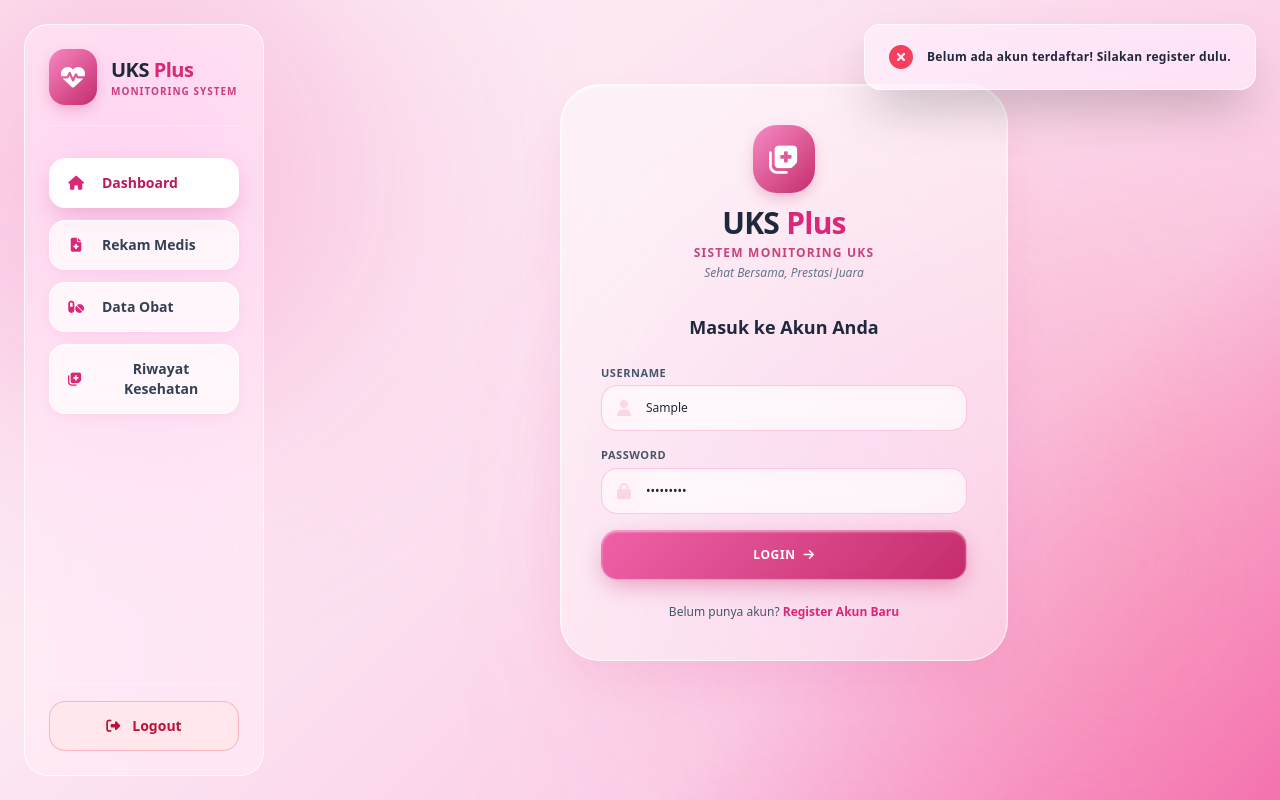
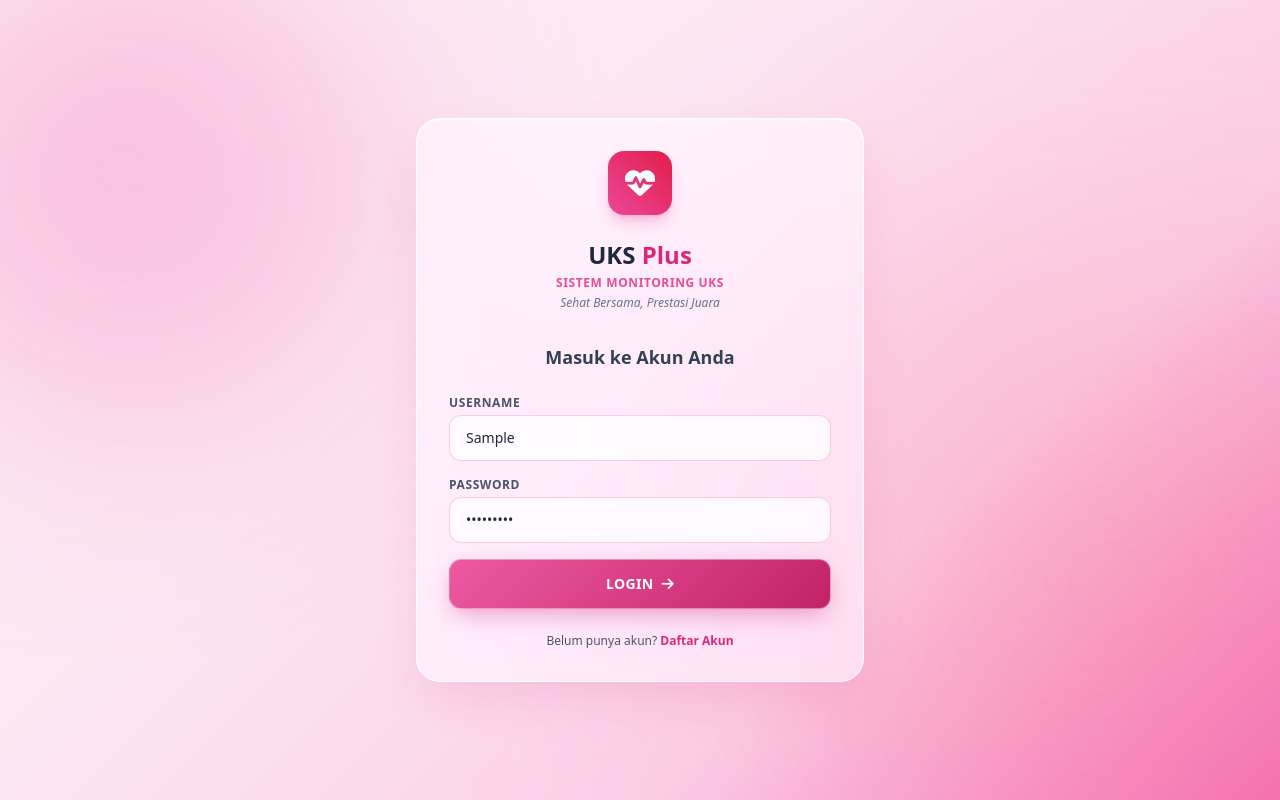
Before and after one commit to malikmagika6-source/uksrepository, a plain HTML site: page index.html in a window 1280 px wide. Both pictures are taken after typing "Sample", "Sample123" into the empty fields and a click on the button "LOGIN". Drawn offline with nearby package versions, Linux system fonts and the light colour scheme; files that its build step writes are made by us from their sources; files whose address does not match are found by name.

Commit message:
Update index.html

```diff
--- a/index.html
+++ b/index.html
@@ -11,10 +11,8 @@
     <!-- Google Fonts Inter -->
     <link href="https://fonts.googleapis.com/css2?family=Inter:wght@300;400;500;600;700;800;900&display=swap" rel="stylesheet">
 
-    <!-- Link CSS Eksternal (Opsional) -->
     <link rel="stylesheet" href="css/style.css">
 
-    <!-- CSS Embedded Langsung Agar Vercel Pasti Membaca Stylingnya -->
     <style>
         body {
             font-family: 'Inter', sans-serif;
@@ -23,171 +21,172 @@
         }
 
         .glass-card {
-            background: rgba(255, 255, 255, 0.45);
+            background: rgba(255, 255, 255, 0.55);
             backdrop-filter: blur(25px) saturate(190%);
             -webkit-backdrop-filter: blur(25px) saturate(190%);
-            border: 1px solid rgba(255, 255, 255, 0.7);
-            box-shadow: 0 20px 50px -10px rgba(219, 39, 119, 0.12), inset 0 1px 2px 0 rgba(255, 255, 255, 0.9);
+            border: 1px solid rgba(255, 255, 255, 0.8);
+            box-shadow: 0 20px 50px -10px rgba(219, 39, 119, 0.15), inset 0 1px 2px 0 rgba(255, 255, 255, 0.9);
         }
 
-        .glass-sidebar {
-            background: rgba(255, 241, 245, 0.55);
-            backdrop-filter: blur(30px) saturate(200%);
-            -webkit-backdrop-filter: blur(30px) saturate(200%);
-            border: 1px solid rgba(255, 255, 255, 0.8);
-            box-shadow: 0 25px 50px -12px rgba(190, 24, 93, 0.15);
-        }
-
-        .liquid-btn {
-            position: relative;
+        .glass-input {
             background: rgba(255, 255, 255, 0.65);
-            backdrop-filter: blur(12px);
-            border: 1px solid rgba(255, 255, 255, 0.8);
-            box-shadow: 0 4px 15px -3px rgba(190, 24, 93, 0.08), inset 0 1px 1px 0 rgba(255, 255, 255, 0.9);
-            transition: all 0.3s cubic-bezier(0.175, 0.885, 0.32, 1.275);
-        }
-
-        .liquid-btn:hover {
-            background: rgba(255, 255, 255, 0.9);
-            transform: translateY(-2px) scale(1.01);
-            box-shadow: 0 10px 25px -5px rgba(219, 39, 119, 0.2);
-        }
-
-        .liquid-btn:active, .liquid-btn-danger:active {
-            transform: scale(0.93) translateY(2px) !important;
-        }
-
-        .liquid-btn-danger {
-            background: rgba(255, 228, 230, 0.6);
-            backdrop-filter: blur(10px);
-            border: 1px solid rgba(244, 63, 94, 0.3);
+            backdrop-filter: blur(15px);
+            border: 1px solid rgba(244, 114, 182, 0.35);
             transition: all 0.3s ease;
         }
 
-        .liquid-btn-danger:hover {
-            background: rgba(244, 63, 94, 0.9);
-            color: white;
-            box-shadow: 0 8px 20px -4px rgba(244, 63, 94, 0.4);
+        .glass-input:focus {
+            background: rgba(255, 255, 255, 0.9);
+            border-color: #db2777;
+            box-shadow: 0 0 0 4px rgba(219, 39, 119, 0.15);
+            outline: none;
         }
 
-        .liquid-badge {
-            background: linear-gradient(135deg, rgba(244, 114, 182, 0.8) 0%, rgba(190, 24, 93, 0.9) 100%);
-            box-shadow: 0 6px 15px -3px rgba(190, 24, 93, 0.3);
+        .liquid-btn-primary {
+            background: linear-gradient(135deg, rgba(236, 72, 153, 0.9) 0%, rgba(190, 24, 93, 0.95) 100%);
+            border: 1px solid rgba(255, 255, 255, 0.4);
+            color: white;
+            box-shadow: 0 8px 25px -5px rgba(190, 24, 93, 0.4);
+            transition: all 0.2s ease;
         }
 
-        .nav-btn-active {
-            background: rgba(255, 255, 255, 0.95) !important;
-            border: 1px solid rgba(255, 255, 255, 1) !important;
-            color: #be185d !important;
-            font-weight: 800 !important;
-            box-shadow: 0 10px 25px -5px rgba(190, 24, 93, 0.25) !important;
+        .liquid-btn-primary:hover {
+            transform: translateY(-2px);
+            box-shadow: 0 12px 30px -5px rgba(190, 24, 93, 0.5);
+        }
+
+        .liquid-btn-primary:active {
+            transform: scale(0.95);
         }
     </style>
 </head>
-<body class="font-sans min-h-screen text-slate-800 antialiased selection:bg-pink-400 selection:text-white overflow-x-hidden relative">
+<body class="font-sans min-h-screen text-slate-800 antialiased selection:bg-pink-400 selection:text-white flex items-center justify-center p-4">
 
-    <!-- Ambient Glowing Blobs untuk Efek Pembiasan Kaca -->
+    <!-- Ambient Glowing Blobs -->
     <div class="fixed top-[-10%] left-[-10%] w-[500px] h-[500px] bg-pink-400/40 rounded-full blur-[130px] pointer-events-none animate-pulse"></div>
     <div class="fixed bottom-[-10%] right-[-10%] w-[600px] h-[600px] bg-rose-400/30 rounded-full blur-[150px] pointer-events-none"></div>
-    <div class="fixed top-[40%] right-[20%] w-[350px] h-[350px] bg-fuchsia-300/30 rounded-full blur-[100px] pointer-events-none"></div>
 
-    <!-- Container Utama SPA -->
-    <div id="app" class="min-h-screen flex flex-col md:flex-row relative z-10">
-
-        <!-- Mobile Header & Hamburger Button -->
-        <div class="md:hidden flex items-center justify-between p-4 glass-card border-b border-white/40 sticky top-0 z-30">
-            <div class="flex items-center gap-3">
-                <div class="liquid-badge p-2.5 text-white rounded-xl flex items-center justify-center">
-                    <i class="fa-solid fa-heart-pulse text-lg"></i>
-                </div>
-                <h1 class="font-black text-lg tracking-tight text-slate-800">UKS <span class="text-pink-600 font-extrabold">Plus</span></h1>
-            </div>
-            <button onclick="toggleMobileSidebar()" class="liquid-btn p-3 rounded-2xl text-pink-600 text-lg">
-                <i class="fa-solid fa-bars" id="hamburger-icon"></i>
-            </button>
-        </div>
-
-        <!-- Sidebar Navigation (Liquid Glass Style) -->
-        <aside id="sidebar-nav" class="fixed inset-y-0 left-0 transform -translate-x-full md:translate-x-0 md:static md:flex flex-col w-72 p-6 justify-between min-h-screen z-40 transition-transform duration-300 ease-in-out">
-            <div class="glass-sidebar p-6 rounded-3xl space-y-8 flex-1 flex flex-col shadow-2xl md:shadow-none">
-
-                <!-- Header Sidebar & Tombol Close Mobile -->
-                <div class="flex items-center justify-between pb-5 border-b border-white/30">
-                    <div class="flex items-center gap-3.5">
-                        <div class="liquid-badge p-3 text-white rounded-2xl flex items-center justify-center">
-                            <i class="fa-solid fa-heart-pulse text-2xl"></i>
-                        </div>
-                        <div>
-                            <h1 class="font-black text-xl tracking-tight text-slate-800">UKS <span class="text-pink-600 font-extrabold">Plus</span></h1>
-                            <p class="text-[10px] text-pink-700/80 font-bold uppercase tracking-widest">Monitoring System</p>
-                        </div>
-                    </div>
-                    <button onclick="toggleMobileSidebar()" class="md:hidden text-slate-500 hover:text-pink-600">
-                        <i class="fa-solid fa-xmark text-xl"></i>
-                    </button>
-                </div>
-
-                <!-- Navigasi Utama (Kotak-Kotak Pelapis Pink) -->
-                <nav class="space-y-3 flex-1">
-                    <button onclick="navigateTo('dashboard'); toggleMobileSidebar();" id="nav-dashboard" class="liquid-btn nav-btn w-full flex items-center gap-4 px-4 py-3.5 rounded-2xl text-sm font-semibold text-slate-700 nav-btn-active">
-                        <i class="fa-solid fa-house w-5 text-center text-pink-600"></i>
-                        <span>Dashboard</span>
-                    </button>
-                    <button onclick="navigateTo('form-rekam-medis'); toggleMobileSidebar();" id="nav-form-rekam-medis" class="liquid-btn nav-btn w-full flex items-center gap-4 px-4 py-3.5 rounded-2xl text-sm font-semibold text-slate-700">
-                        <i class="fa-solid fa-file-medical w-5 text-center text-pink-600"></i>
-                        <span>Rekam Medis</span>
-                    </button>
-                    <button onclick="navigateTo('stok-obat'); toggleMobileSidebar();" id="nav-stok-obat" class="liquid-btn nav-btn w-full flex items-center gap-4 px-4 py-3.5 rounded-2xl text-sm font-semibold text-slate-700">
-                        <i class="fa-solid fa-pills w-5 text-center text-pink-600"></i>
-                        <span>Data Obat</span>
-                    </button>
-                    <button onclick="navigateTo('riwayat-kesehatan'); toggleMobileSidebar();" id="nav-riwayat-kesehatan" class="liquid-btn nav-btn w-full flex items-center gap-4 px-4 py-3.5 rounded-2xl text-sm font-semibold text-slate-700">
-                        <i class="fa-solid fa-notes-medical w-5 text-center text-pink-600"></i>
-                        <span>Riwayat Kesehatan</span>
-                    </button>
-                </nav>
-
-                <!-- Tombol Logout -->
-                <div class="pt-4 border-t border-white/30">
-                    <button onclick="handleLogout()" class="liquid-btn-danger w-full flex items-center justify-center gap-3 px-4 py-3.5 rounded-2xl text-sm font-bold text-rose-700">
-                        <i class="fa-solid fa-right-from-bracket"></i>
-                        <span>Logout</span>
-                    </button>
-                </div>
-            </div>
-        </aside>
-
-        <!-- Overlay Gelap saat Sidebar Mobile Terbuka -->
-        <div id="sidebar-overlay" onclick="toggleMobileSidebar()" class="fixed inset-0 bg-black/20 backdrop-blur-sm z-30 hidden md:hidden"></div>
-
-        <!-- Area Konten Utama -->
-        <main id="main-content" class="flex-1 p-4 md:p-8 overflow-y-auto min-h-screen flex flex-col justify-between">
-            <div id="page-container" class="max-w-7xl mx-auto w-full"></div>
-        </main>
+    <!-- Main Dynamic Container -->
+    <div id="app" class="w-full max-w-md relative z-10">
+        <!-- Render Auth Form / Dashboard via JavaScript -->
     </div>
 
-    <!-- Notification Toast Modal -->
-    <div id="toast" class="fixed top-6 right-6 z-50 transform translate-y-[-180%] opacity-0 transition-all duration-500 ease-spring flex items-center gap-3.5 px-6 py-4 rounded-2xl glass-card shadow-2xl pointer-events-none">
-        <div id="toast-icon" class="text-2xl"></div>
-        <div id="toast-message" class="text-xs font-bold text-slate-800 tracking-wide"></div>
-    </div>
-
-    <!-- Script Toggle Mobile -->
-    <script>
-        function toggleMobileSidebar() {
-            const sidebar = document.getElementById('sidebar-nav');
-            const overlay = document.getElementById('sidebar-overlay');
-
-            if (sidebar && overlay) {
-                sidebar.classList.toggle('-translate-x-full');
-                overlay.classList.toggle('hidden');
-            }
-        }
-    </script>
-
-    <!-- Modul JavaScript SPA -->
+    <!-- Modul JavaScript External -->
     <script src="js/data.js"></script>
     <script src="js/auth.js"></script>
     <script src="js/app.js"></script>
+
+    <!-- Inline Fallback Controller untuk Menjamin Tombol Berfungsi di Vercel -->
+    <script>
+        // Pengecekan Login saat Halaman Dimuat
+        document.addEventListener('DOMContentLoaded', function() {
+            checkAuthAndRender();
+        });
+
+        function checkAuthAndRender() {
+            const currentUser = localStorage.getItem('uks_user');
+            const app = document.getElementById('app');
+
+            if (!currentUser) {
+                renderLoginForm();
+            } else {
+                // Jika sudah login, redirect / render app utama
+                if (typeof renderDashboardApp === 'function') {
+                    renderDashboardApp();
+                } else {
+                    renderLoginForm();
+                }
+            }
+        }
+
+        function renderLoginForm() {
+            const app = document.getElementById('app');
+            app.innerHTML = `
+                <div class="glass-card p-8 rounded-3xl text-center space-y-6">
+                    <div class="flex justify-center">
+                        <div class="w-16 h-16 bg-gradient-to-tr from-pink-500 to-rose-600 rounded-2xl flex items-center justify-center text-white text-3xl shadow-lg shadow-pink-500/30">
+                            <i class="fa-solid fa-heart-pulse"></i>
+                        </div>
+                    </div>
+                    <div>
+                        <h1 class="text-2xl font-black text-slate-800">UKS <span class="text-pink-600">Plus</span></h1>
+                        <p class="text-xs font-bold text-pink-600/80 uppercase tracking-wider mt-1">Sistem Monitoring UKS</p>
+                        <p class="text-xs text-slate-500 mt-1 italic">Sehat Bersama, Prestasi Juara</p>
+                    </div>
+
+                    <h2 class="text-lg font-bold text-slate-700 pt-2">Masuk ke Akun Anda</h2>
+
+                    <form onsubmit="handleLoginSubmit(event)" class="space-y-4 text-left">
+                        <div>
+                            <label class="block text-xs font-extrabold text-slate-600 uppercase tracking-wider mb-1">Username</label>
+                            <input type="text" id="login-username" required placeholder="Masukkan username" class="glass-input w-full px-4 py-3 rounded-xl text-sm text-slate-800 font-medium placeholder:text-slate-400">
+                        </div>
+                        <div>
+                            <label class="block text-xs font-extrabold text-slate-600 uppercase tracking-wider mb-1">Password</label>
+                            <input type="password" id="login-password" required placeholder="••••••••" class="glass-input w-full px-4 py-3 rounded-xl text-sm text-slate-800 font-medium placeholder:text-slate-400">
+                        </div>
+                        <button type="submit" class="liquid-btn-primary w-full py-3.5 rounded-xl font-bold text-sm tracking-wide flex items-center justify-center gap-2 mt-2">
+                            <span>LOGIN</span>
+                            <i class="fa-solid fa-arrow-right"></i>
+                        </button>
+                    </form>
+
+                    <p class="text-xs font-medium text-slate-600">
+                        Belum punya akun?
+                        <button onclick="renderRegisterForm()" class="font-bold text-pink-600 hover:underline">Daftar Akun</button>
+                    </p>
+                </div>
+            `;
+        }
+
+        function renderRegisterForm() {
+            const app = document.getElementById('app');
+            app.innerHTML = `
+                <div class="glass-card p-8 rounded-3xl text-center space-y-6">
+                    <div>
+                        <h1 class="text-2xl font-black text-slate-800">Daftar Akun UKS</h1>
+                        <p class="text-xs text-slate-500 mt-1">Lengkapi data untuk membuat akun baru</p>
+                    </div>
+
+                    <form onsubmit="handleRegisterSubmit(event)" class="space-y-4 text-left">
+                        <div>
+                            <label class="block text-xs font-extrabold text-slate-600 uppercase tracking-wider mb-1">Nama Lengkap</label>
+                            <input type="text" id="reg-name" required placeholder="Nama Lengkap" class="glass-input w-full px-4 py-3 rounded-xl text-sm">
+                        </div>
+                        <div>
+                            <label class="block text-xs font-extrabold text-slate-600 uppercase tracking-wider mb-1">Username</label>
+                            <input type="text" id="reg-username" required placeholder="Username baru" class="glass-input w-full px-4 py-3 rounded-xl text-sm">
+                        </div>
+                        <div>
+                            <label class="block text-xs font-extrabold text-slate-600 uppercase tracking-wider mb-1">Password</label>
+                            <input type="password" id="reg-password" required placeholder="••••••••" class="glass-input w-full px-4 py-3 rounded-xl text-sm">
+                        </div>
+                        <button type="submit" class="liquid-btn-primary w-full py-3.5 rounded-xl font-bold text-sm tracking-wide flex items-center justify-center gap-2">
+                            <span>DAFTAR SEKARANG</span>
+                        </button>
+                    </form>
+
+                    <p class="text-xs font-medium text-slate-600">
+                        Sudah punya akun?
+                        <button onclick="renderLoginForm()" class="font-bold text-pink-600 hover:underline">Login disini</button>
+                    </p>
+                </div>
+            `;
+        }
+
+        function handleLoginSubmit(e) {
+            e.preventDefault();
+            const username = document.getElementById('login-username').value;
+            localStorage.setItem('uks_user', JSON.stringify({ username: username }));
+            alert('Login Berhasil!');
+            location.reload(); // Refresh halaman agar masuk ke Dashboard
+        }
+
+        function handleRegisterSubmit(e) {
+            e.preventDefault();
+            alert('Pendaftaran Berhasil! Silakan Login.');
+            renderLoginForm();
+        }
+    </script>
 </body>
 </html>
```
